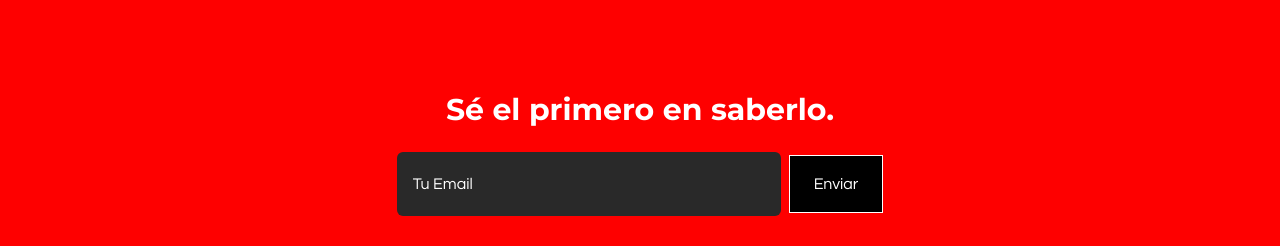
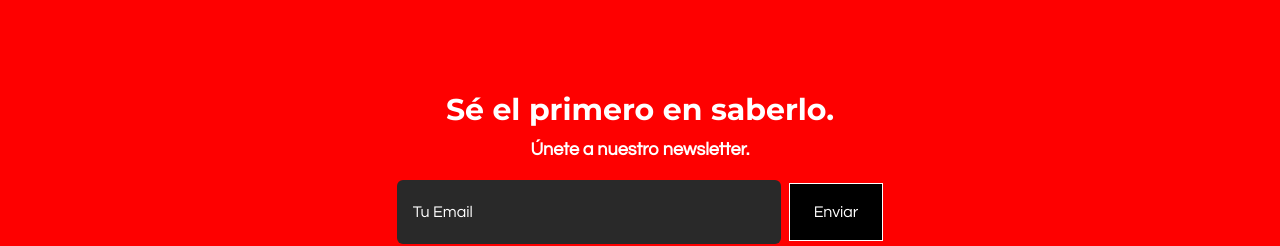
Before and after one commit to z6nc/PBO-web-unofficial, a React (Vite) app: page / in a window 1280 px wide. Shown: the part 3360-3606 px from the top of the page. Built offline with nearby package versions, Linux system fonts and the light colour scheme.

Commit message:
fix: correct prop name in DescriptionCustom component in NewsletterSubscription

```diff
--- a/src/components/common/Email/NewsletterSubscription.tsx
+++ b/src/components/common/Email/NewsletterSubscription.tsx
@@ -6,7 +6,7 @@ export function  NewsletterSubscription() {
     return (
         <Banner estilo="flex flex-col items-center justify-center py-36">
             <h3 className="font-Monserat text-2xl  md:text-3xl 2xl:text-4xl text-white font-bold py-2">Sé el primero en saberlo.</h3>
-            <DescriptionCustom title="Únete a nuestro newsletter." />
+            <DescriptionCustom descripcion="Únete a nuestro newsletter." />
             <form action="" className="flex flex-col md:flex-row items-center justify-center gap-2 pt-4" >
                 <InputCustom type="email" placeholder="Tu Email" required/>
                 <ButtonCustom ariaLabel="enviar el correo" type="submit" estilo="border border-white bg-black py-4 px-6 text-white active:scale-95 transition-all duration-300">
```
